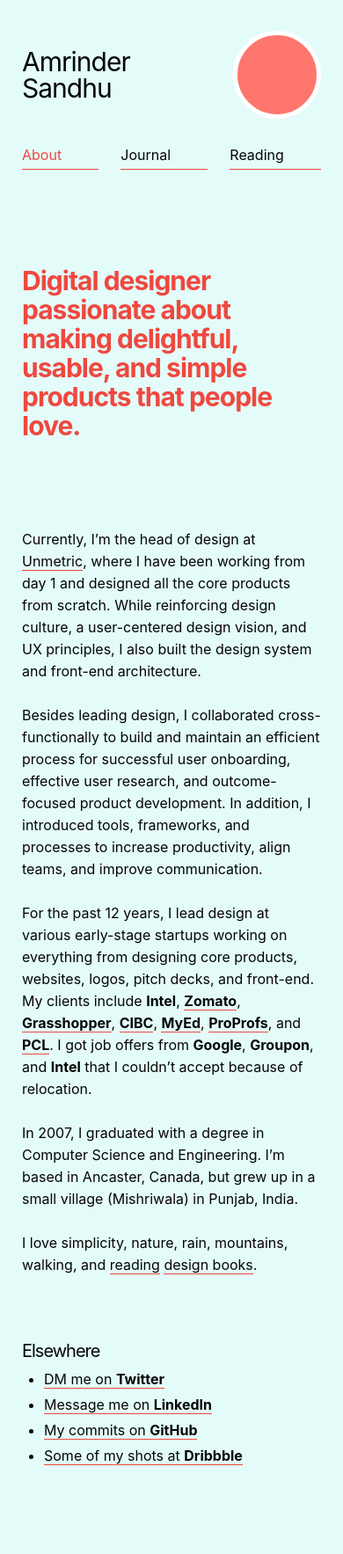
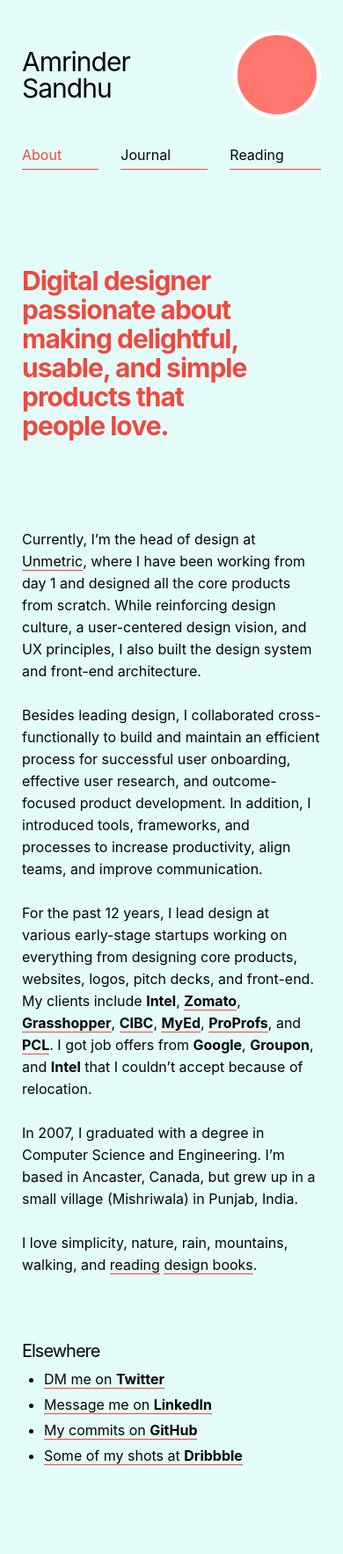
Before and after one commit to harjotgrewal/amrindersandhu, a Jekyll site: the page built from index.html, in a window 390 px wide. Shown: the whole page at 88% size. Built offline with Jekyll 4.4.1, drawn with Linux system fonts in a browser that asks for light colours; grey boxes are pictures that could not be loaded.

Commit message:
[UPDATE][CSS] Billboard blurb last line text

```diff
--- a/_scss/_theme-base.scss
+++ b/_scss/_theme-base.scss
@@ -114,7 +114,7 @@
         color: $theme-bg-bright-1;
 
         @include media-query(portable) {
-            margin-right: 50px;
+            margin-right: 75px;
         }
     }
 }
--- a/css/styles.css
+++ b/css/styles.css
@@ -1161,7 +1161,7 @@
     color: #EF483F; }
     @media screen and (max-width: 63.9375em) {
       .p-home .c-billboard__blurb {
-        margin-right: 50px; } }
+        margin-right: 75px; } }
 
 .p-work {
   background-color: #F1FFDF; }
```
Also changed, not shown: 1 other file.
